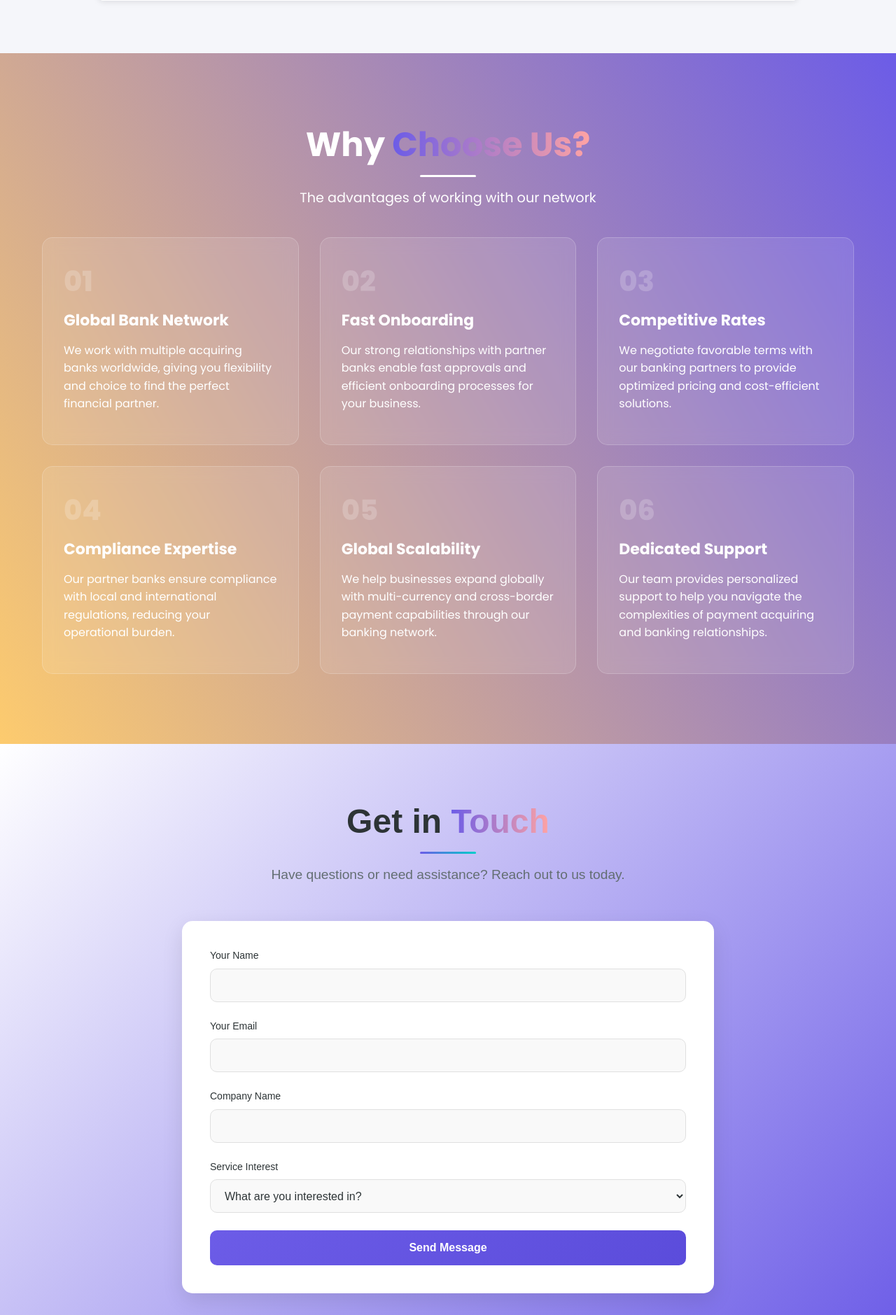
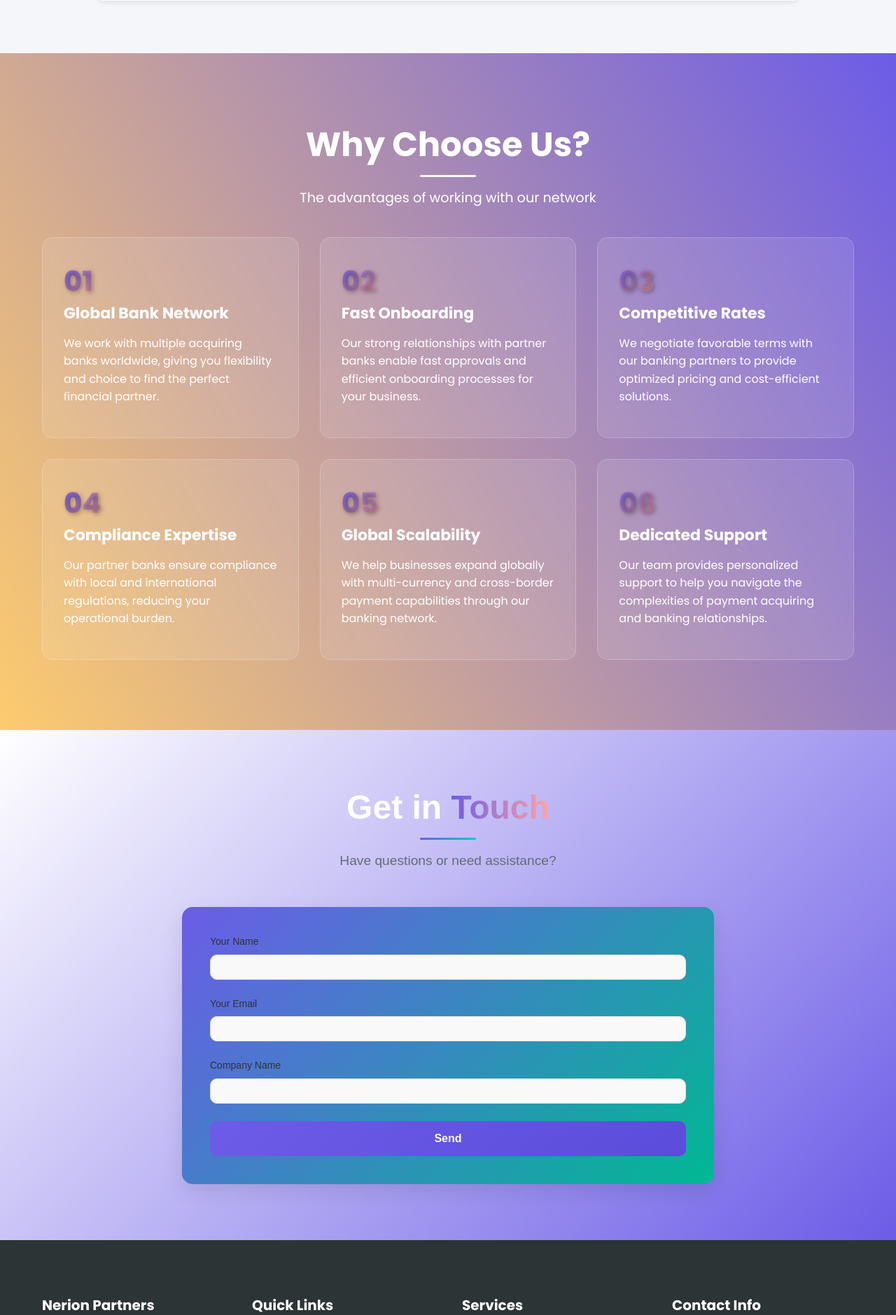
Before and after one commit to usmsam/spacecyber.ru, a Flask app: page / in a window 1280 px wide. Shown: the part 4464-6343 px from the top of the page at 70% size. Run offline with Flask 3, Linux system fonts and the light colour scheme.

Commit message:
pre relize

```diff
--- a/static/css/contact.css
+++ b/static/css/contact.css
@@ -7,6 +7,9 @@
 	position: relative !important;
 	box-sizing: border-box !important;
 	font-family: Arial, sans-serif !important;
+}
+.cf-contact-section .section-title{
+	color: #fff;
 }
 
 .cf-container {
@@ -49,7 +52,8 @@
 }
 
 .cf-contact-form {
-	background: white !important;
+	/* background: linear-gradient(135deg, #6c5ce770,#00b89470) !important; */
+	background: linear-gradient(135deg, #6c5ce7,#00b894) !important;
 	padding: 40px !important;
 	border-radius: 15px !important;
 	box-shadow: 0 10px 30px rgba(0, 0, 0, 0.1) !important;
@@ -75,14 +79,14 @@
 .cf-input,
 .cf-select {
 	width: 100% !important;
-	padding: 12px 16px !important;
+	padding: 0px 16px !important;
 	border: 1px solid #e0e0e0 !important;
 	border-radius: 10px !important;
 	font-family: Arial, sans-serif !important;
 	font-size: 16px !important;
 	transition: all 0.3s ease !important;
 	background-color: #f9f9f9 !important;
-	height: 48px !important;
+	height: 36px !important;
 	box-sizing: border-box !important;
 	outline: none !important;
 	color: #2d3436 !important;
--- a/static/css/style.css
+++ b/static/css/style.css
@@ -1138,8 +1138,16 @@ img {
 .why-number {
   font-size: 40px;
   font-weight: 800;
-  color: rgba(255, 255, 255, 0.2);
+  /* color: rgba(255, 255, 255, 0.2); */
   margin-bottom: 10px;
+  background: linear-gradient(140deg, #6c5ce7, #ffa3a3);
+  color: transparent;
+  -webkit-background-clip: text;
+  background-clip: text;
+  display: inline;
+  -webkit-background-clip: text;
+  -webkit-text-fill-color: transparent;
+  text-shadow: 2px 2px 6px rgba(0, 0, 0, 0.3);
 }
 
 .why-card h3 {
--- a/templates/index.html
+++ b/templates/index.html
@@ -556,7 +556,7 @@
   <section class="why-choose" id="why-choose">
     <div class="container">
       <div class="section-header">
-        <h2 class="section-title">Why <span>Choose Us?</span></h2>
+        <h2 class="section-title">Why Choose Us?</h2>
         <p class="section-subtitle">
           The advantages of working with our network
         </p>
@@ -626,8 +626,9 @@
       <div class="cf-contact-content">
         <div class="cf-section-header">
           <h2 class="section-title">Get in <span>Touch</span></h2>
+          <!-- <h2 class="section-title">Get in Touch</h2> -->
           <p class="cf-section-subtitle">
-            Have questions or need assistance? Reach out to us today.
+            Have questions or need assistance?
           </p>
         </div>
         <form class="cf-contact-form" id="cfContactForm">
@@ -650,7 +651,7 @@
             <input type="text" id="cf-company" name="company" class="cf-input" />
           </div>
 
-          <div class="cf-form-group">
+          <!-- <div class="cf-form-group">
             <label for="cf-service" class="cf-label">Service Interest</label>
             <select id="cf-service" name="service" class="cf-select">
               <option value="">What are you interested in?</option>
@@ -659,9 +660,9 @@
               <option value="crossborder">Cross-Border Payments</option>
               <option value="other">Other Services</option>
             </select>
-          </div>
+          </div> -->
 
-          <button type="submit" class="cf-btn-primary">Send Message</button>
+          <button type="submit" class="cf-btn-primary">Send</button>
         </form>
       </div>
     </div>
```
